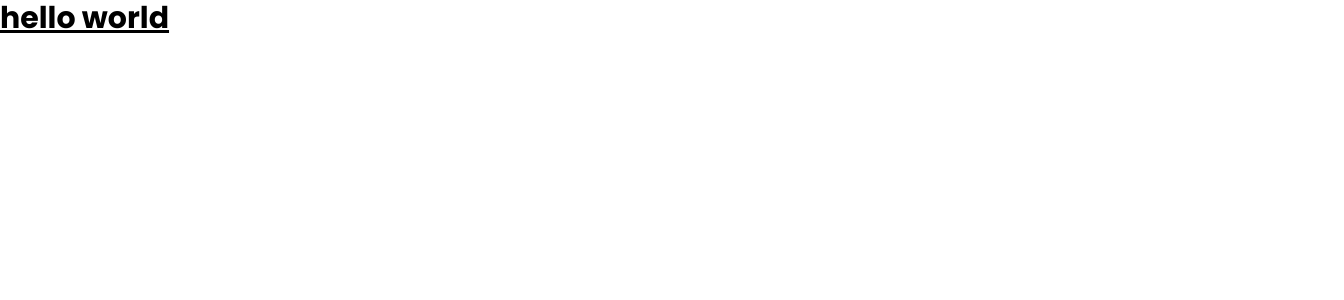
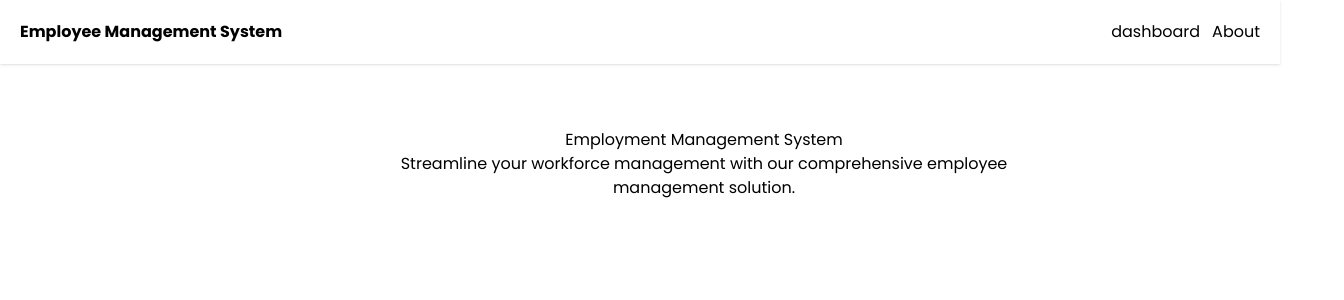
Before and after one commit to dude613/Avoda2, a Nuxt app: page / in a window 1280 px wide. Shown: the top 300 px of the page, 1344 px wide, since content can reach past the window. Built offline with nearby package versions, Linux system fonts and the light colour scheme.

Commit message:
chore: implement homepage setup for app

```diff
--- a/app.vue
+++ /dev/null
@@ -1,5 +0,0 @@
-<template>
-	<div>
-		<h1 class="text-3xl font-bold underline">hello world</h1>
-	</div>
-</template>
--- /dev/null
+++ b/components/AppHeader.vue
@@ -0,0 +1,13 @@
+<template>
+	<header class="bg-white shadow-sm">
+		<div class="flex p-5 items-center max-w-7xl mx-auto sm:p-5">
+			<p class="mr-auto font-bold capitalize">employee management system</p>
+			<nav class="flex">
+				<ul class="flex gap-3">
+					<li><nuxt-link to="/dashboard">dashboard</nuxt-link></li>
+					<li><nuxt-link to="/about">About</nuxt-link></li>
+				</ul>
+			</nav>
+		</div>
+	</header>
+</template>
--- a/eslint.config.js
+++ b/eslint.config.js
@@ -17,7 +17,7 @@ export default [
 	},
 	{
 		rules: {
-			'vue/multi-word-component-names': 'warn',
+			'vue/multi-word-component-names': 'off',
 			'vue/no-v-html': 'warn',
 			'vue/component-tags-order': [
 				'error',
@@ -28,7 +28,9 @@ export default [
 			'@typescript-eslint/no-explicit-any': 'warn',
 			'@typescript-eslint/no-explicit-any': 'off', // Allow the use of `any` type
 			'@typescript-eslint/no-unused-vars': ['warn', { argsIgnorePattern: '^_' }], // Ignore unused variables starting with "_"
-			'nuxt/no-cjs-in-config': 'off'
+			'nuxt/no-cjs-in-config': 'off',
+			'nuxt/no-undef': 'off',
+			'no-undef': 'off'
 		}
 	}
 ];
--- /dev/null
+++ b/layouts/default.vue
@@ -0,0 +1,8 @@
+<template>
+	<div>
+		<app-header />
+		<main>
+			<slot />
+		</main>
+	</div>
+</template>
--- a/nuxt.config.ts
+++ b/nuxt.config.ts
@@ -5,7 +5,11 @@ export default defineNuxtConfig({
 	compatibilityDate: '2024-11-01',
 	devtools: { enabled: true },
 	css: ['~/assets/css/main.css'],
+
 	vite: {
 		plugins: [tailwindcss()]
+	},
+	devServer: {
+		port: 4000
 	}
 });
--- /dev/null
+++ b/pages/dashboard/index.vue
@@ -0,0 +1,16 @@
+<script setup lang="ts">
+	useHead({
+		title: 'Caliber6 | Employment Management Dashboard',
+		meta: [
+			{
+				name: 'description',
+				content:
+					'Caliber6 is an employment management system built to streamline the job search process for employees.'
+			}
+		]
+	});
+</script>
+
+<template>
+	<h1>dashboard page</h1>
+</template>
--- /dev/null
+++ b/pages/index.vue
@@ -0,0 +1,23 @@
+<script setup lang="ts">
+	useHead({
+		title: 'Caliber6 | Employment Management System',
+		meta: [
+			{
+				name: 'description',
+				content:
+					'Caliber6 is an employment management system built to streamline the job search process for employees.'
+			}
+		]
+	});
+</script>
+
+<template>
+	<section class="text-center w-full m-16">
+		<div class="flex flex-col justify-center">
+			<p class="capitalize">employment management system</p>
+			<p class="text-center mx-auto sm:w-full lg:w-1/2">
+				Streamline your workforce management with our comprehensive employee management solution.
+			</p>
+		</div>
+	</section>
+</template>
```
Also changed, not shown: 1 other file (tests, documents, lock files or other folders).
